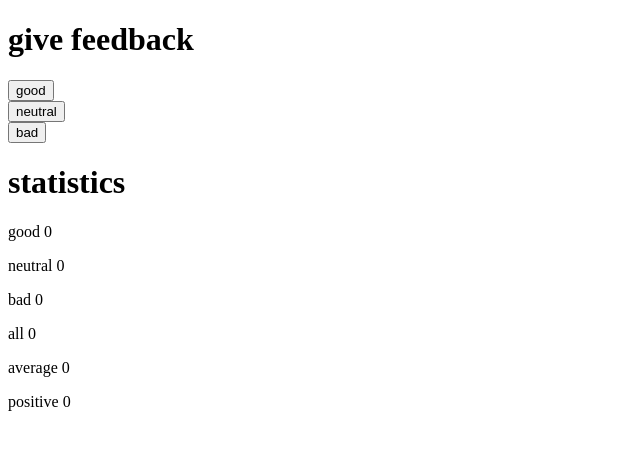
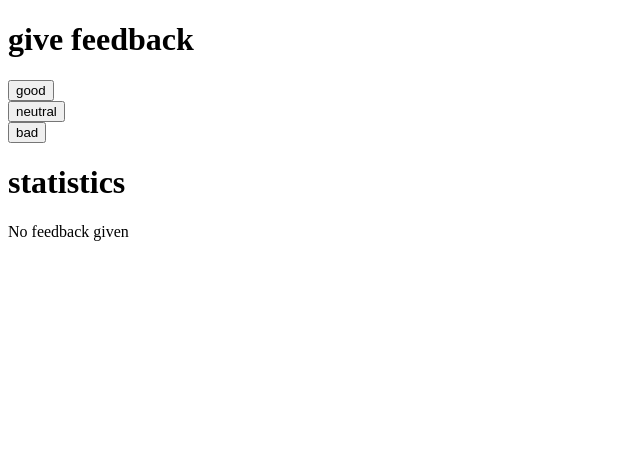
Before and after one commit to Smuli99/Fullstack-Mooc, a React (Vite) app in the folder osa1/unicafe/: page / in a window 1280 px wide. Shown: the top 450 px of the page, without its empty margins (0-640 px from the left). Built offline with nearby package versions, Linux system fonts and the light colour scheme.

Commit message:
task 1.9 done

```diff
--- a/osa1/unicafe/src/App.jsx
+++ b/osa1/unicafe/src/App.jsx
@@ -17,6 +17,14 @@ const Button = ({onClick, text}) => {
 };
 
 const Statistics = ({ good, neutral, bad, all, average, positive }) => {
+  if (all === 0) {
+    return (
+      <div>
+        <p>No feedback given</p>
+      </div>
+    );
+  }
+
   return (
     <div>
       <p>good {good}</p>
```
